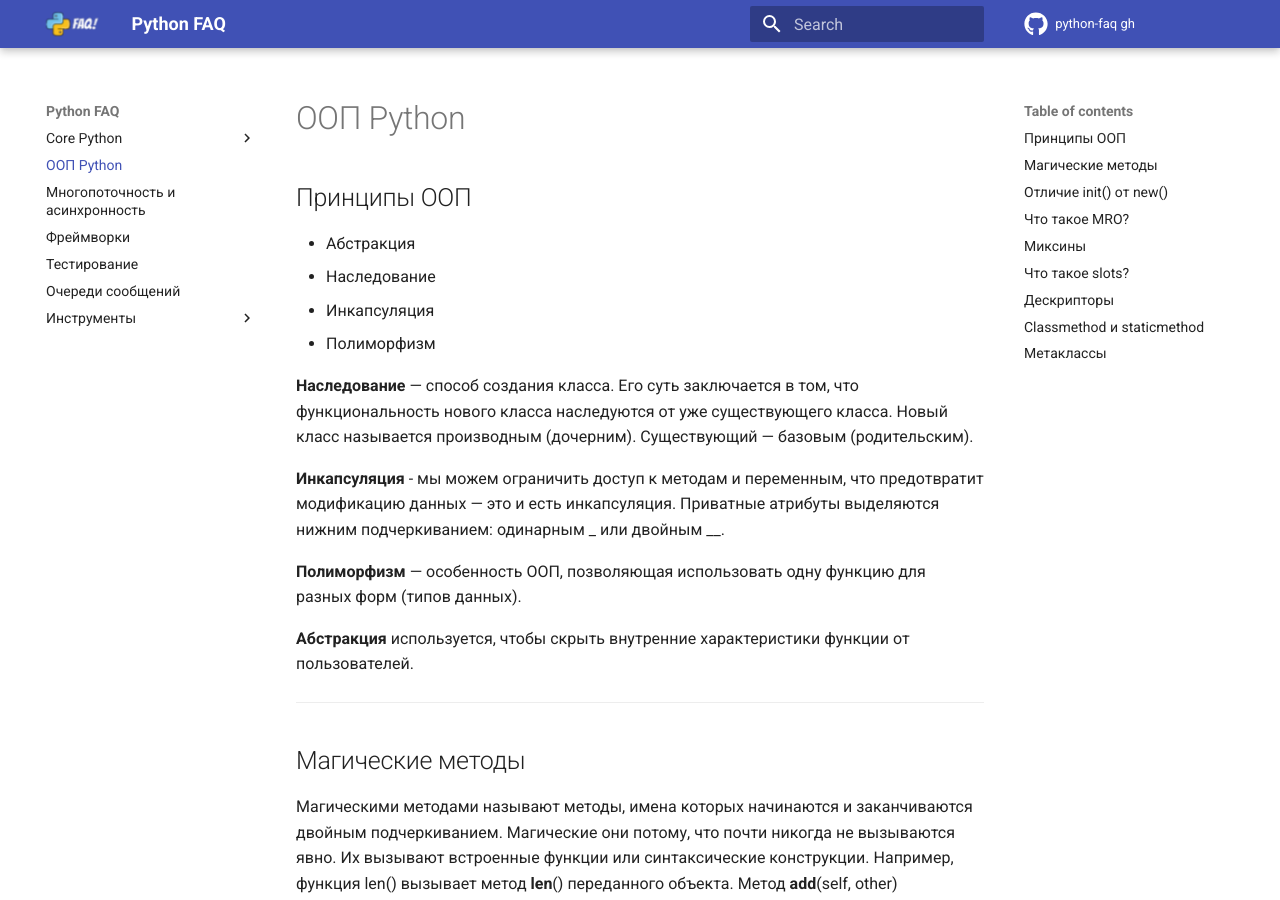
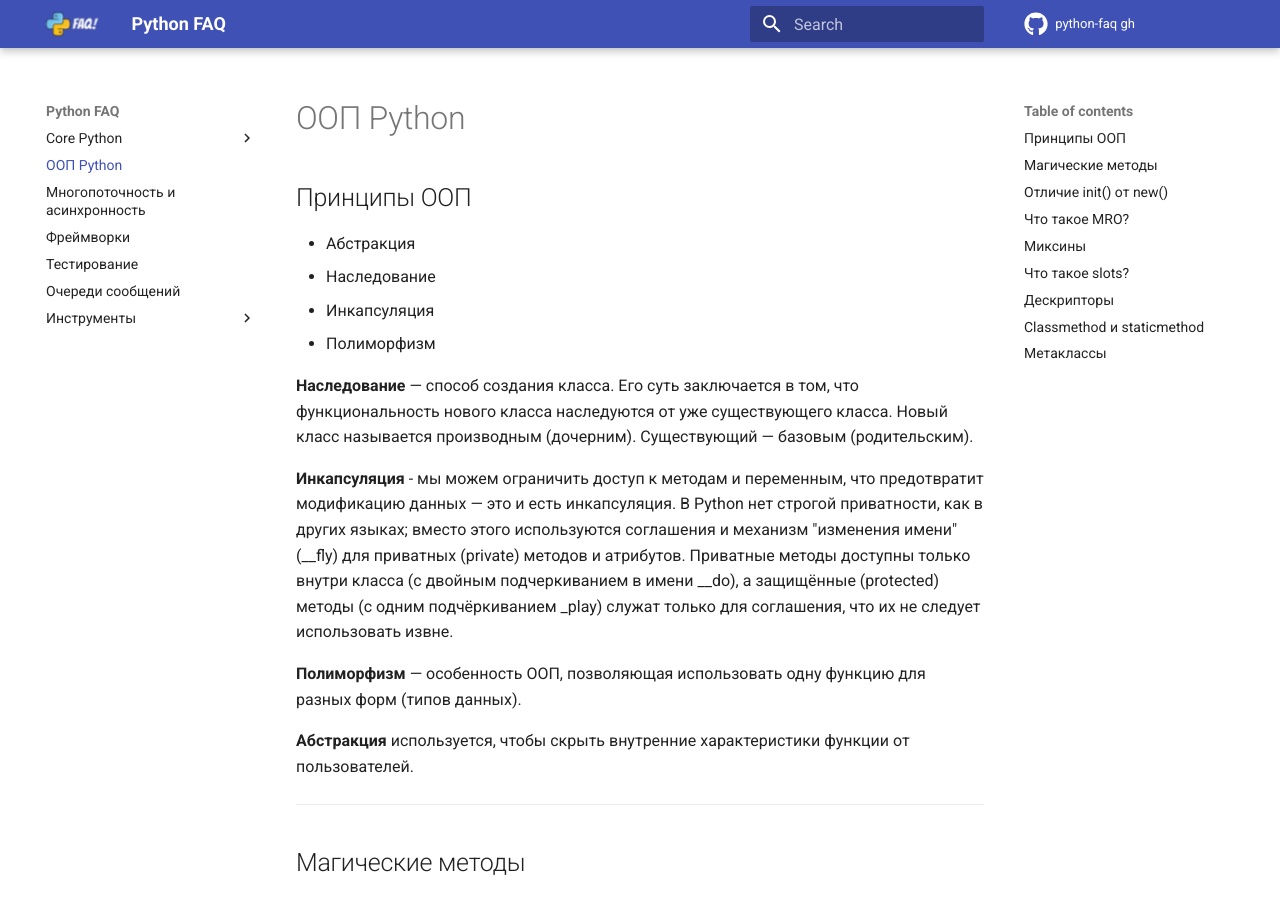
Before and after one commit to u-cha/python-faq, an MkDocs documentation site: the page built from docs/oop.md, in a window 1280 px wide and 900 px high. Built offline with MkDocs 1.6.1 and Material for MkDocs 9.7.7, drawn with Linux system fonts in a browser that asks for light colours; comment, search, counter and statistics services are not loaded.

Commit message:
add protected methods

```diff
--- a/docs/oop.md
+++ b/docs/oop.md
@@ -13,7 +13,8 @@ description: Вопросы и ответы по ООП Python на сайте-
 
 **Наследование**  — способ создания класса. Его суть заключается в том, что функциональность нового класса наследуются от уже существующего класса. Новый класс называется производным (дочерним). Существующий — базовым (родительским).
 
-**Инкапсуляция** -  мы можем ограничить доступ к методам и переменным, что предотвратит модификацию данных — это и есть инкапсуляция. Приватные атрибуты выделяются нижним подчеркиванием: одинарным _ или двойным __.
+**Инкапсуляция** -  мы можем ограничить доступ к методам и переменным, что предотвратит модификацию данных — это и есть инкапсуляция. В Python нет строгой приватности, как в других языках; вместо этого используются соглашения и механизм
+"изменения имени" (__fly) для приватных (private) методов и атрибутов. Приватные методы доступны только внутри класса (с двойным подчеркиванием в имени __do), а защищённые (protected) методы (с одним подчёркиванием _play) служат только для соглашения, что их не следует использовать извне.
 
 **Полиморфизм**  — особенность ООП, позволяющая использовать одну функцию для разных форм (типов данных).
 
```
